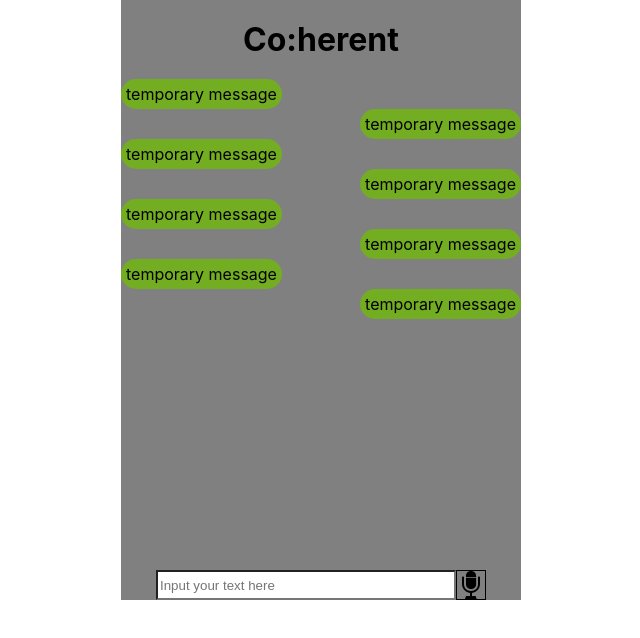
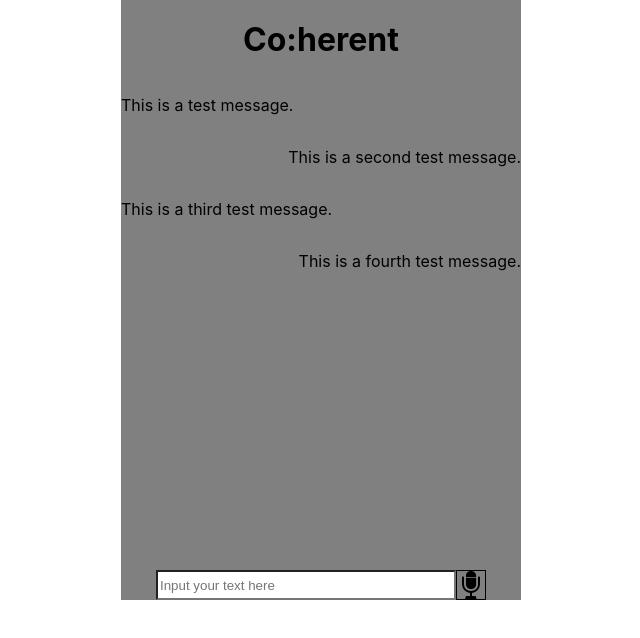
Before and after one commit to eddy-guo/coherent, a Next.js app: page /main in a window 1280 px wide. Shown: the top 638 px of the page, without its empty margins (319-959 px from the left). Built offline with nearby package versions, Linux system fonts and the light colour scheme.

Commit message:
Dynamic chatboxes
mapping accross chatboxes

```diff
--- /dev/null
+++ b/pages/chatboxes.js
@@ -0,0 +1,17 @@
+import styles from "../styles/Main.module.css";
+
+
+export default function ChatBoxes({chat_messages}) {
+    return (
+        <div className={styles.messages}>
+            {chat_messages.length > 0 &&
+                chat_messages.map((info, index) => {
+                    return (
+                        <div className={info.style} key={index}><p>{info.content}</p></div>
+                    )
+                })
+
+            }
+        </div>
+    )
+}
--- a/pages/main.js
+++ b/pages/main.js
@@ -1,6 +1,24 @@
 import Head from "next/head";
 import Image from "next/image";
 import styles from "../styles/Main.module.css";
+import ChatBoxes from "./chatboxes";
+
+const testing_chat_msgs = [{
+  style: styles.leftmessage,
+  content: "This is a test message."
+},{
+  style: styles.rightmessage,
+  content: "This is a second test message."
+
+},{
+  style: styles.leftmessage,
+  content: "This is a third test message."
+
+},{
+  style: styles.rightmessage,
+  content: "This is a fourth test message."
+
+}];
 
 export default function Main() {
   return (
@@ -9,17 +27,7 @@ export default function Main() {
       <title>Co:herent - Main</title>
       </Head>
       <h1 className={styles.header}>Co:herent</h1>
-      <div className={styles.messages}>
-      {/* this should populate on its own when messages are sent (left, right, then left etc) */}
-      <div className={styles.leftmessage}><p className={styles.lefttext}>temporary message</p></div>
-      <div className={styles.rightmessage}><p className={styles.righttext}>temporary message</p></div>
-      <div className={styles.leftmessage}><p className={styles.lefttext}>temporary message</p></div>
-      <div className={styles.rightmessage}><p className={styles.righttext}>temporary message</p></div>
-      <div className={styles.leftmessage}><p className={styles.lefttext}>temporary message</p></div>
-      <div className={styles.rightmessage}><p className={styles.righttext}>temporary message</p></div>
-      <div className={styles.leftmessage}><p className={styles.lefttext}>temporary message</p></div>
-      <div className={styles.rightmessage}><p className={styles.righttext}>temporary message</p></div>
-      </div>
+      <ChatBoxes chat_messages={testing_chat_msgs} />
       <div className={styles.inputarea}>
         <input
           className={styles.input}
```
